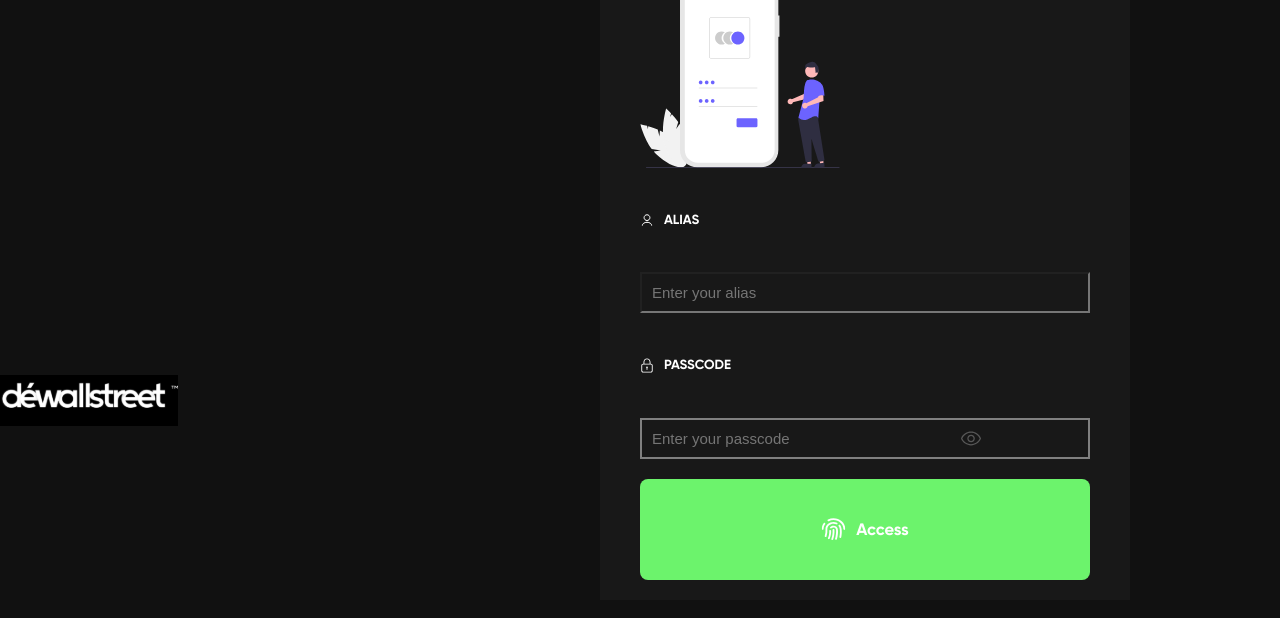
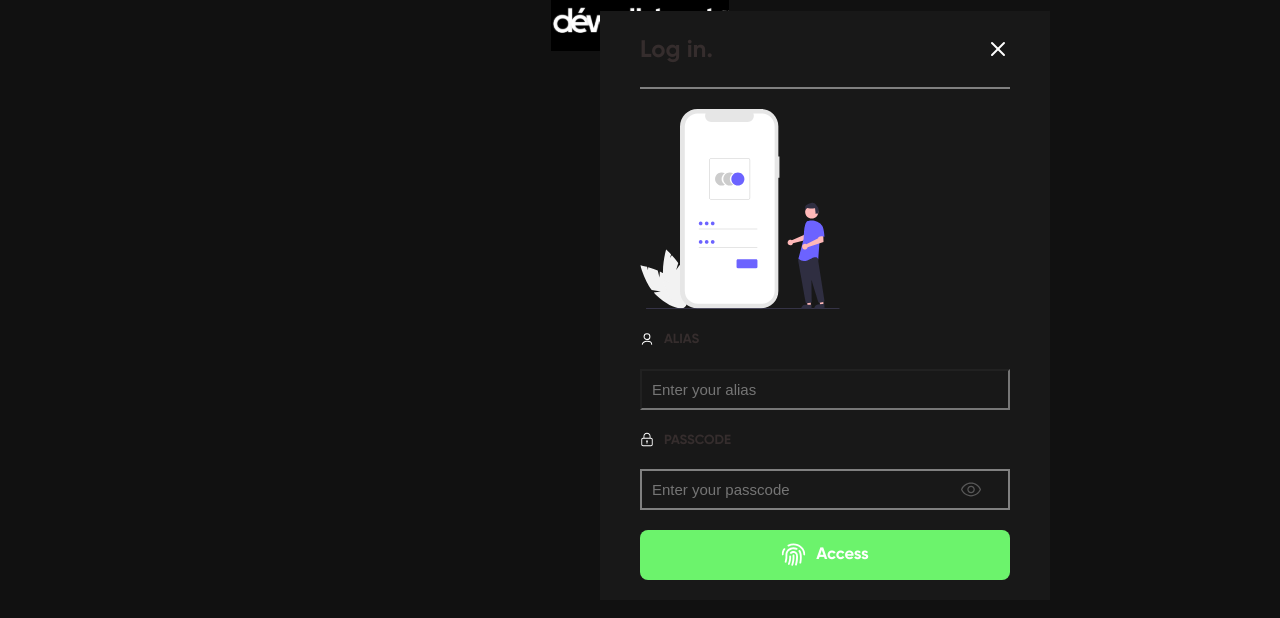
Before and after one commit to chieftain-defutura/Dewallstreet-Timesheet, a React (Vite) app: page / in a window 1280 px wide. Shown: the top 618 px of the page. Built offline with nearby package versions, Linux system fonts and the light colour scheme.

Commit message:
push homepage

```diff
--- a/src/App.css
+++ b/src/App.css
@@ -1,16 +1,8 @@
-<<<<<<< HEAD
-=======
-/** @format */
->>>>>>> da97aded162ef1577280cc8562bfdb6506283311
 * {
   margin: 0;
   padding: 0;
   box-sizing: border-box;
 }
-<<<<<<< HEAD
-
-=======
->>>>>>> da97aded162ef1577280cc8562bfdb6506283311
 body {
   display: block !important;
 }
--- a/src/components/Login_page/login_page.css
+++ b/src/components/Login_page/login_page.css
@@ -2,7 +2,7 @@
   position: absolute;
   left: 600px;
   bottom: 200px;
-  color: white;
+  color: rgb(53, 45, 45);
   font-family: "Gilroy-Bold";
   background-color: rgb(24, 24, 24);
   border-bottom: 1.1em;
@@ -14,8 +14,6 @@
   gap: 20px;
   align-content: center;
   justify-content: center;
-}
-.Login_page > img {
 }
 .emptyline {
   border-bottom: 2px solid grey;
```
